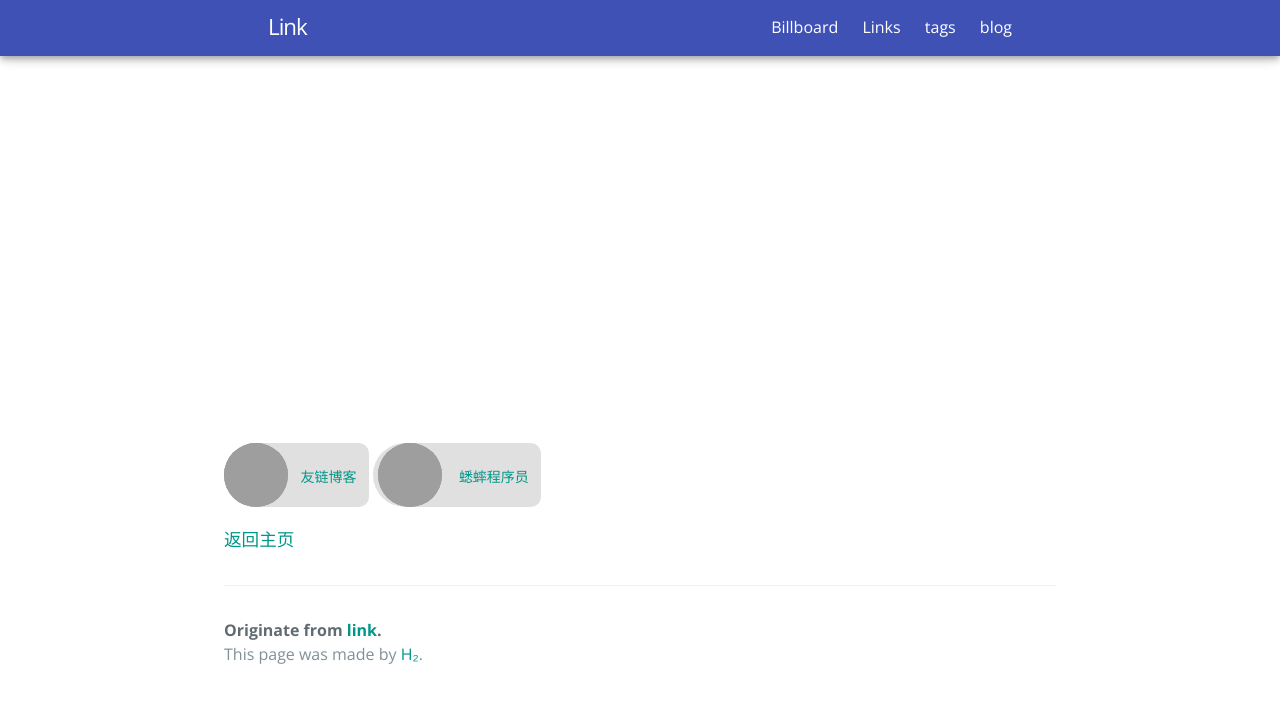
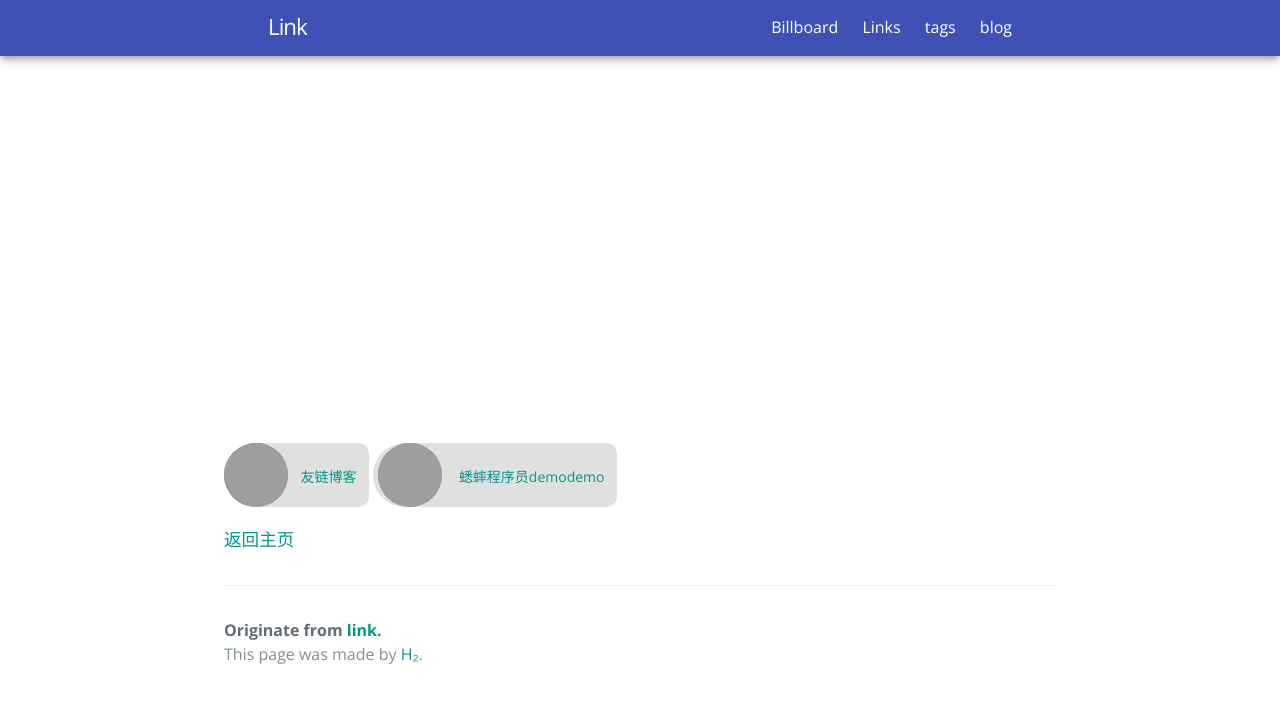
Before and after one commit to link9596/qwq, a Jekyll site: the page built from about.md, in a window 1280 px wide. Shown: the top 703 px of the page. Built offline with Jekyll 4.4.1, drawn with Linux system fonts in a browser that asks for light colours; comment, search, counter and statistics services are not loaded; grey boxes are pictures that could not be loaded.

Commit message:
Update about.md

```diff
--- a/about.md
+++ b/about.md
@@ -12,7 +12,7 @@ permalink: /about.html
 
 <div class="link-chip">
   <img src="http://www.huisai.top/usr/files/icon.jpg" class="link-chip-icon">
-  <a class="link-chip-title" href="http://www.huisai.top/">蟋蟀程序员</a>
+  <a class="link-chip-title" href="http://www.huisai.top/">蟋蟀程序员demodemo</a>
 </div>
 
 [返回主页]({{ site.url }}{{ site.baseurl }})
```
